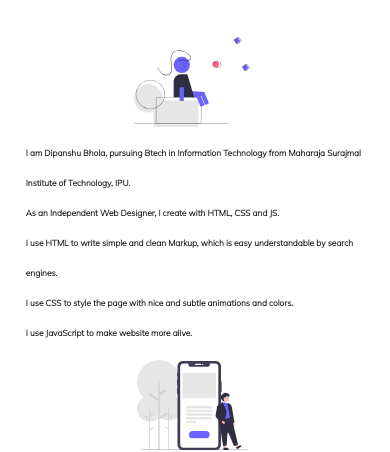
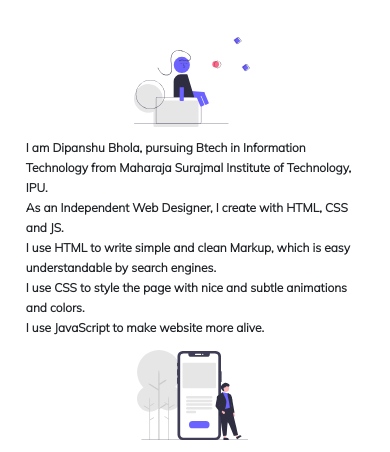
Before and after one commit to dipanshubhola1009/Portfolio, a plain HTML site: page index.html in a window 390 px wide. Shown: the part 663-1115 px from the top of the page. Drawn offline with nearby package versions, Linux system fonts and the light colour scheme.

Commit message:
update fonts

```diff
--- a/style.css
+++ b/style.css
@@ -236,9 +236,10 @@
           width: 90%;
         }
         .flex-1{
-          font-size: .7em;
+          font-size: 12px;
           padding: 3px 3%;
           font-weight: 600;
+          line-height: 20px;
         }
         .flex{
           flex-direction: column;
```
